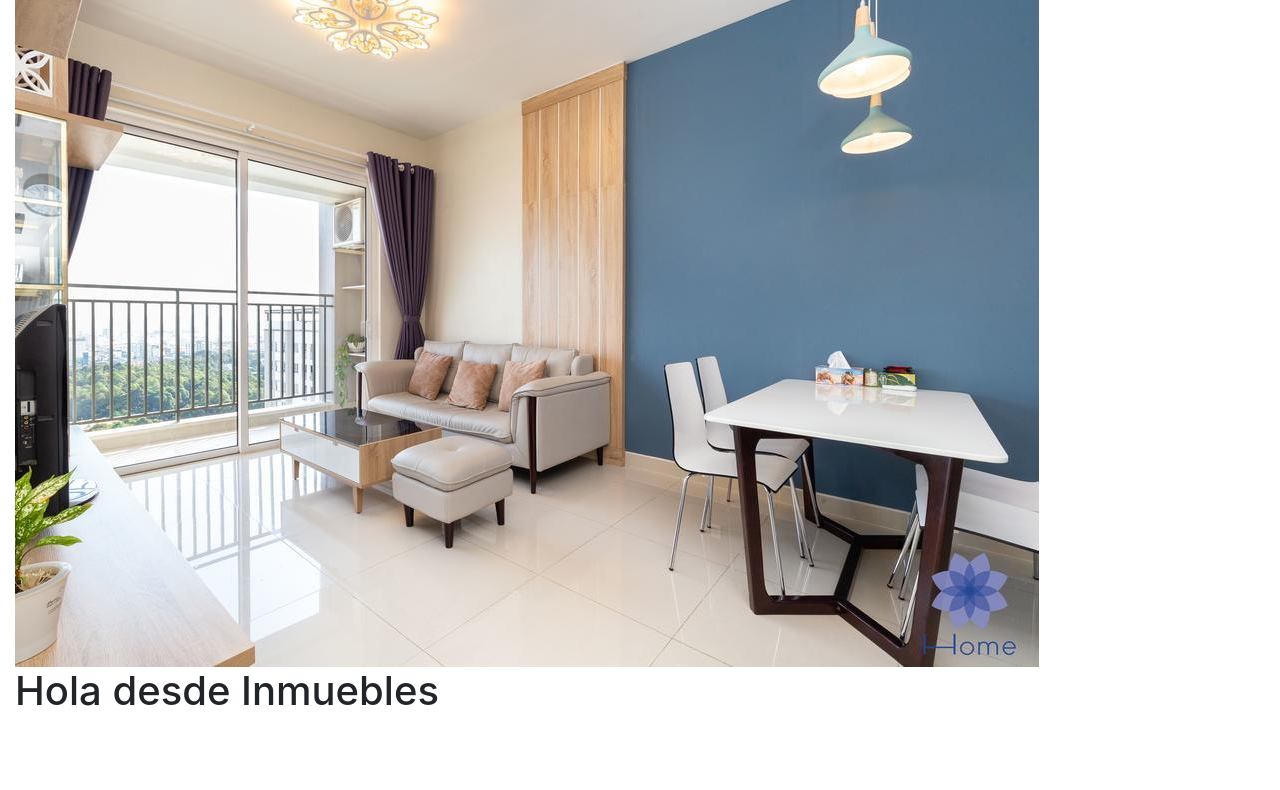
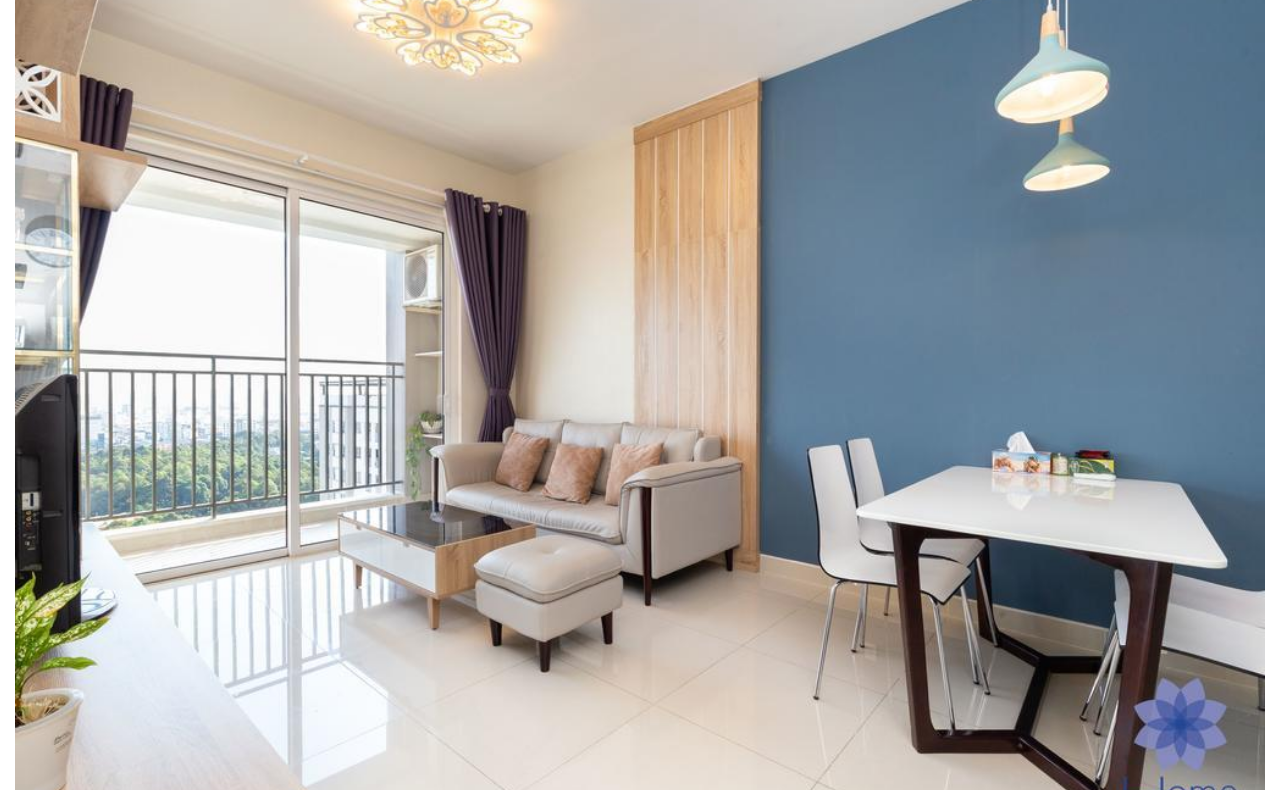
Before and after one commit to TiagoBG/ProyectoInmmueble, a plain HTML site: page index.html in a window 1280 px wide. Shown: the part 109-899 px from the top of the page. Before the commit the page ends 832 px from the top, so only its background shows below. Drawn offline with nearby package versions, Linux system fonts and the light colour scheme.

Commit message:
Se organiza la imagen del encabezado

```diff
--- a/index.html
+++ b/index.html
@@ -45,7 +45,7 @@
             </section>
             <section class="row">
                 <article class="col-12">
-                    <img src="./images/banner_img_1.jpg" alt="" class="img-fluid card-imggit">
+                    <img src="./images/banner_img_1.jpg" alt="" class="img-fluid card-img">
                 </article>
             </section>
         </header>
```
